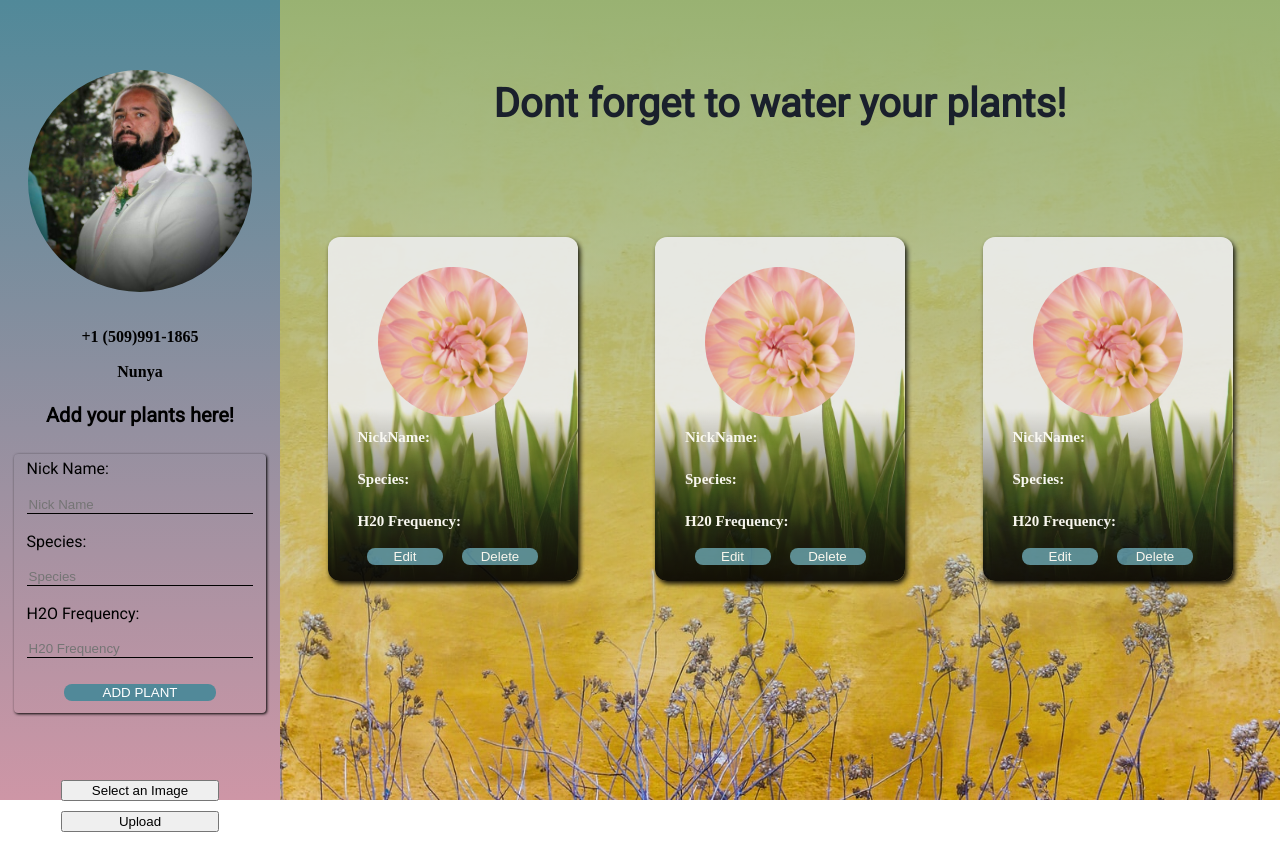
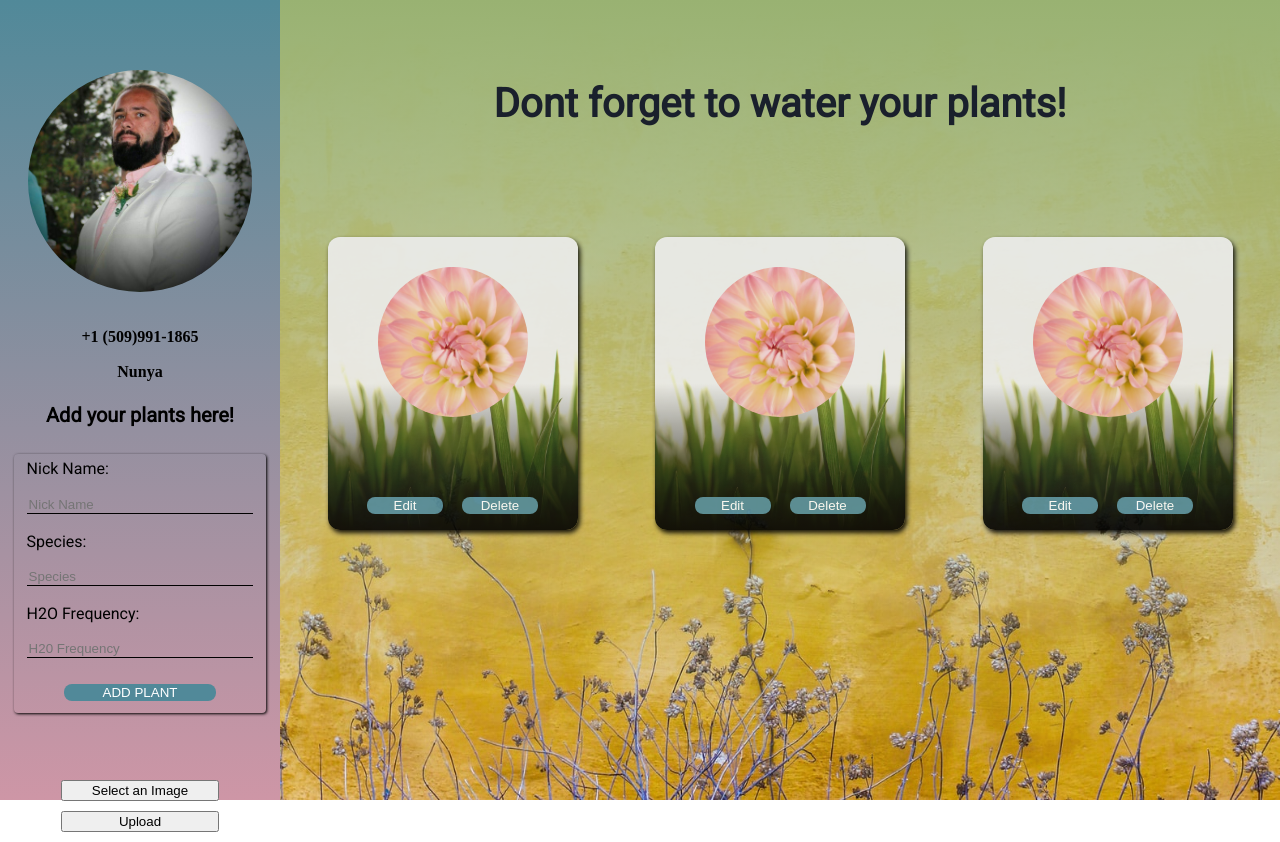
Before and after one commit to Water-MyPlants/FRONT-END, a React (Create React App) app: page /plants in a window 1280 px wide. Built offline with nearby package versions, Linux system fonts and the light colour scheme; sample sign-in values are in the browser's storage.

Commit message:
removed placeholder values

```diff
--- a/src/components/PlantCard.js
+++ b/src/components/PlantCard.js
@@ -14,9 +14,9 @@ const PlantCard = ({ plant, editingPlant, deletePlant }) => {
   return (
     <PlantCardStyle className="plant-card">
       <div className='plant-img' />
-      <h2>NickName: {plant.id}</h2>
-      <h2>Species: {plant.species}</h2>
-      <h2>H20 Frequency: {plant.h2oFrequency}</h2>
+      <h2>{plant.id}</h2>
+      <h2>{plant.species}</h2>
+      <h2>{plant.h2oFrequency}</h2>
       <div className='btn-container'>
       <button onClick={onEdit}>Edit</button>
       <button onClick={onDelete}>Delete</button>
```
